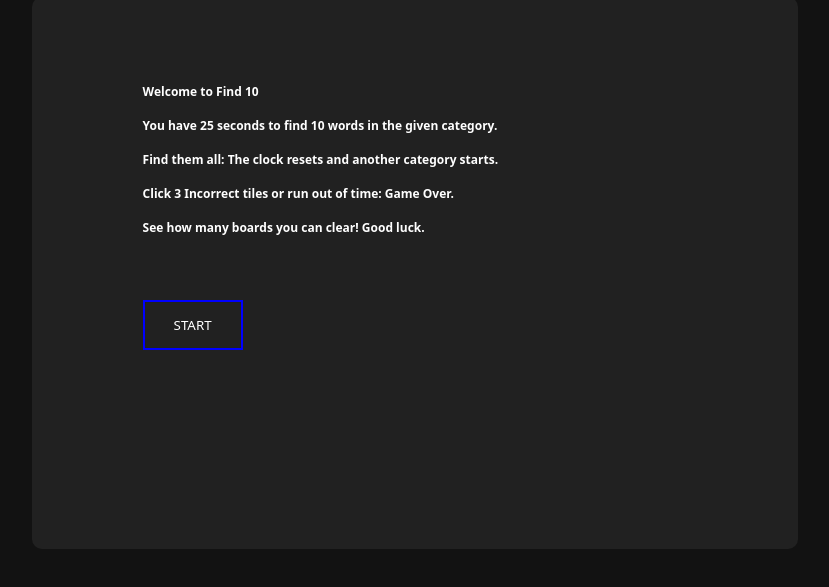
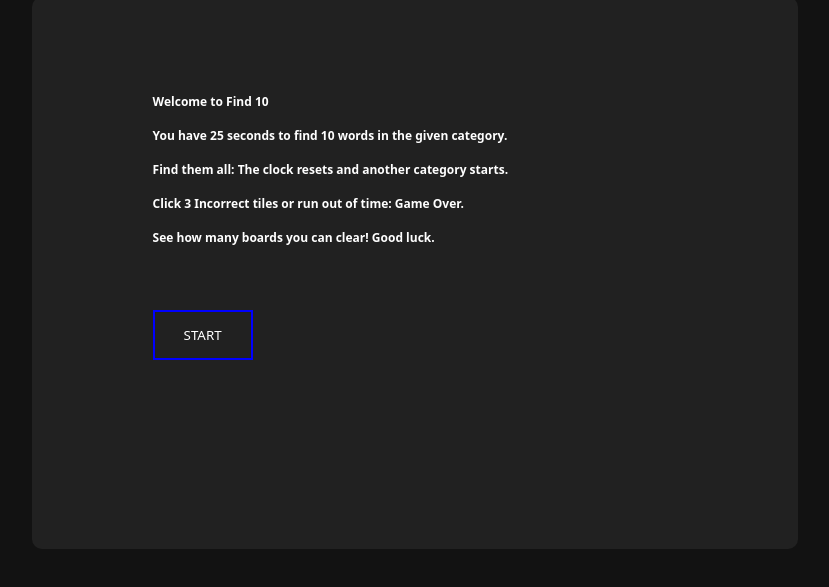
Before and after one commit to keviswoodis/grabgame, a plain HTML site: page index.html in a window 1280 px wide. Shown: the part 75-662 px from the top of the page, without its empty margins (225-1054 px from the left). Drawn offline with nearby package versions, Linux system fonts and the light colour scheme.

Commit message:
padding adjustment

```diff
--- a/grab.css
+++ b/grab.css
@@ -20,7 +20,7 @@ main,
         padding: 1px;
     }
     #intro {
-        padding: 10px;
+        padding: 20px;
     }
     header h1 {
         font-family: Bangers;
@@ -103,6 +103,10 @@ main,
 
     #wordbox.rock {
         animation: rock 250ms;
+    }
+
+     .game-area.rock {
+        animation: rock 200ms;
     }
 }
 
```
